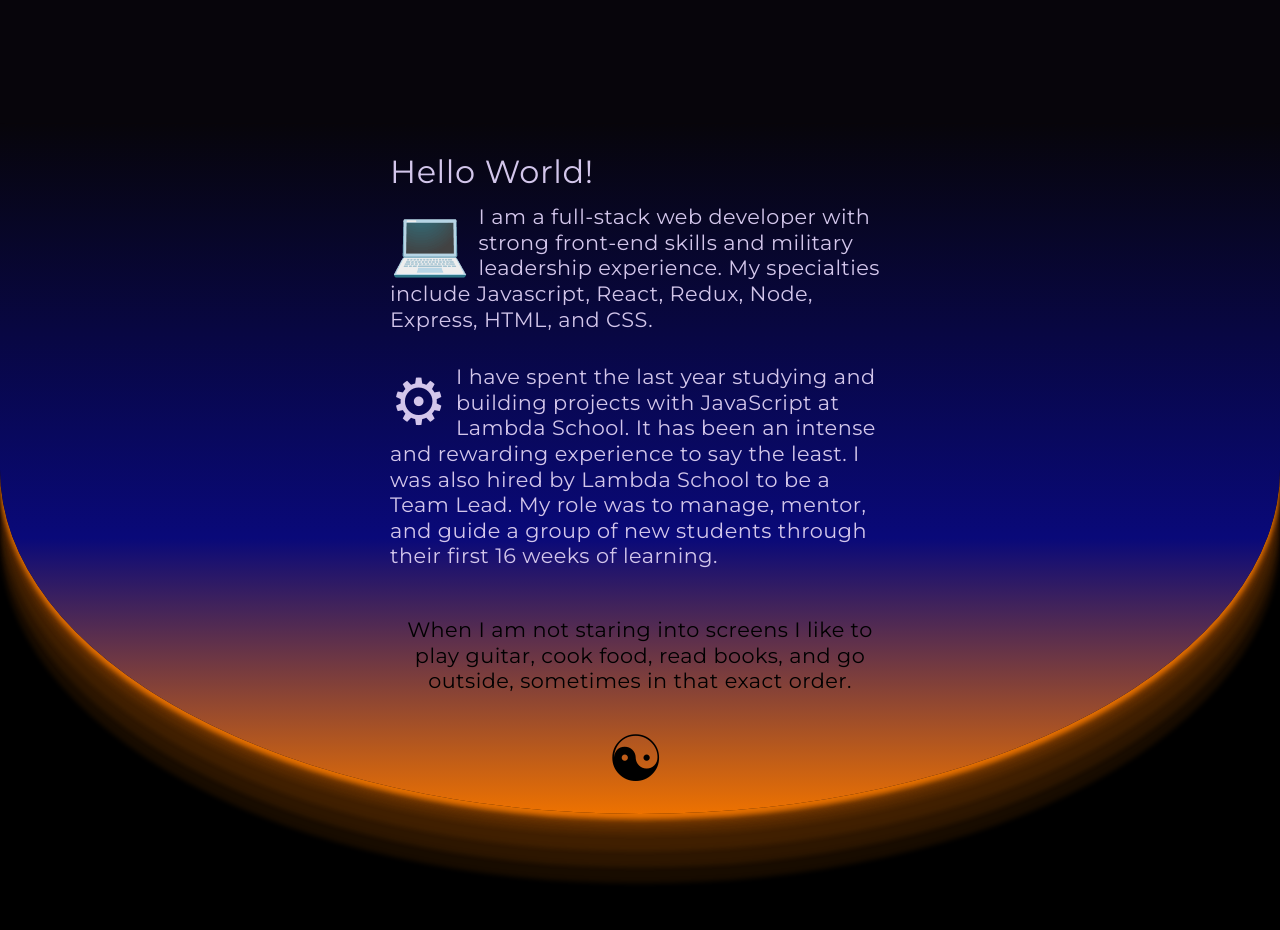
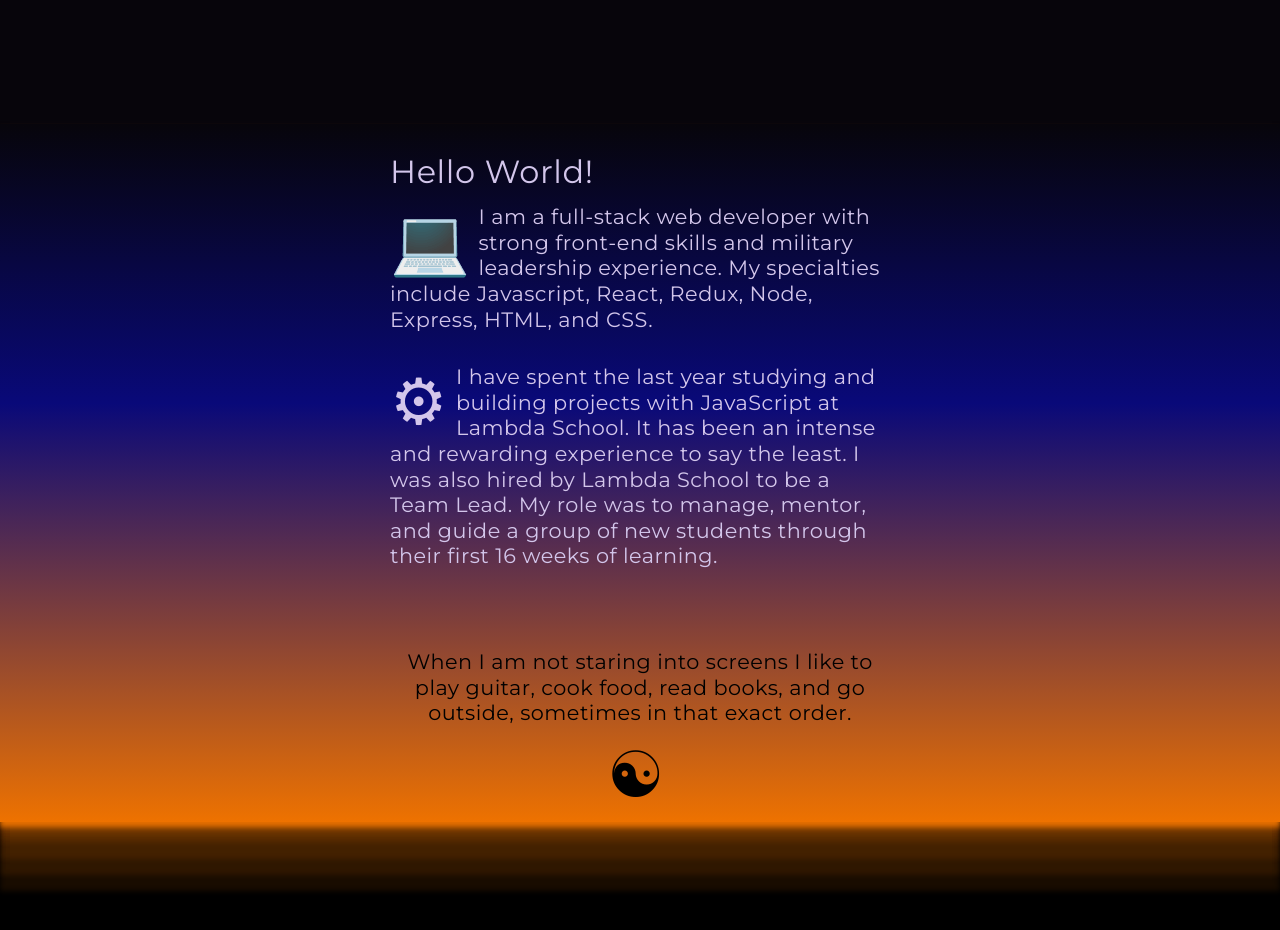
Before and after one commit to Ian84Be/portfolio-react, a React (Create React App) app in the folder client/: page / in a window 1280 px wide. Shown: the part 320-1250 px from the top of the page. Built offline with nearby package versions, Linux system fonts and the light colour scheme.

Commit message:
remove main border-radius, adjust styles

```diff
--- a/client/src/scss/About.scss
+++ b/client/src/scss/About.scss
@@ -5,7 +5,7 @@
   @include ComponentWrapper();
 
   @media (max-width: 580px) {
-    padding-bottom: 4rem;
+    // padding-bottom: 4rem;
   }
 
   &.lightMode {
@@ -50,14 +50,14 @@
       display: flex;
       flex-direction: column;
       align-items: center;
-      margin-top: 2rem;
+      margin-top: 4rem;
 
       @media (max-width: 580px) {
         padding: 0 4rem;
       }
 
       span {
-        margin-top: 2rem;
+        margin-top: 1rem;
       }
     }
   }
@@ -95,7 +95,10 @@
 
     &.yin-yang {
       cursor: pointer;
-      margin: 0.65rem 0.5rem 0.5rem 0;
+      @media (max-width: 580px) {
+        display: flex;
+      }
+
       &:hover {
         transform: scale(2) rotate(90deg);
         transition: transform 0.5s ease-out;
--- a/client/src/scss/ToyBox.scss
+++ b/client/src/scss/ToyBox.scss
@@ -30,6 +30,7 @@
 .ToyBox__buttons {
   align-items: center;
   display: flex;
+  flex-wrap: wrap;
   justify-content: center;
   margin: 4rem;
   width: 100%;
--- a/client/src/scss/_mixins.scss
+++ b/client/src/scss/_mixins.scss
@@ -6,11 +6,11 @@
   background: linear-gradient(
     180deg,
     rgba(7, 5, 11, 1) 0%,
-    rgba(9, 9, 121, 1) 60%,
+    rgba(9, 9, 121, 1) 40%,
     rgba(238, 114, 0, 1) 100%
   );
-  border-bottom-left-radius: 50% 50%;
-  border-bottom-right-radius: 50% 50%;
+  // border-bottom-left-radius: 50% 50%;
+  // border-bottom-right-radius: 50% 50%;
   display: flex;
   justify-content: center;
   padding-top: 2rem;
```
